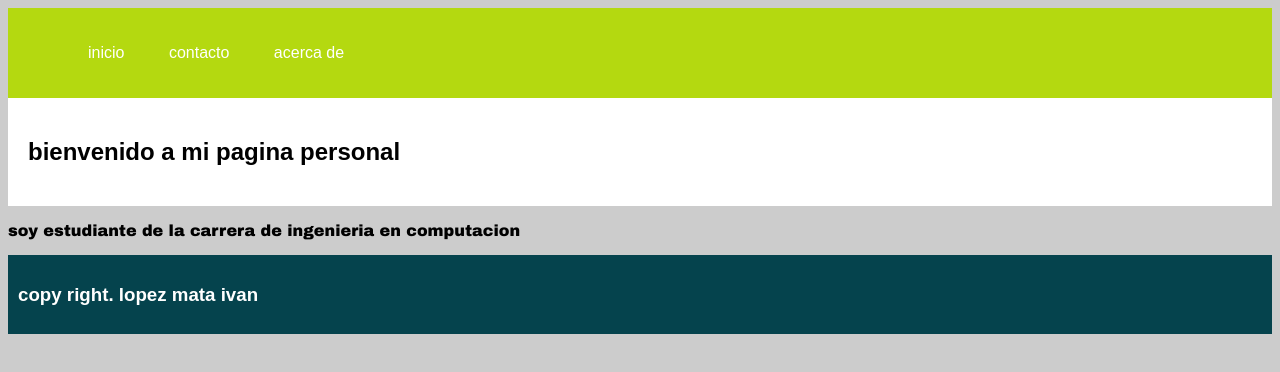
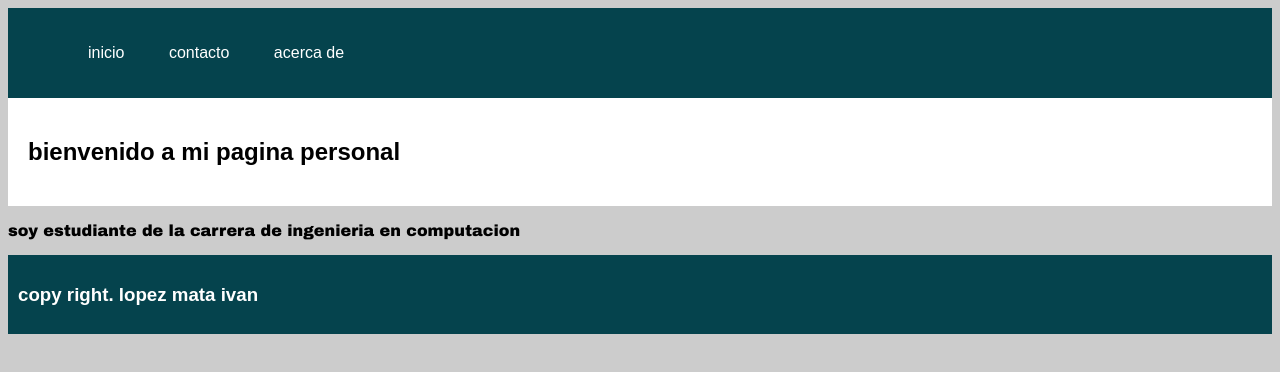
Before and after one commit to ivanfx/ivanfx.github.io, a plain HTML site: page index.html in a window 1280 px wide. Drawn offline with Linux system fonts and the light colour scheme.

Commit message:
Update estilos.css

```diff
--- a/estilos.css
+++ b/estilos.css
@@ -5,7 +5,7 @@ body{
 	margin:20px;
 }
 header {
-	background-color: #b4d910 ;
+	background-color: #05434d  ;
 	padding: 20px;
 
 
```
